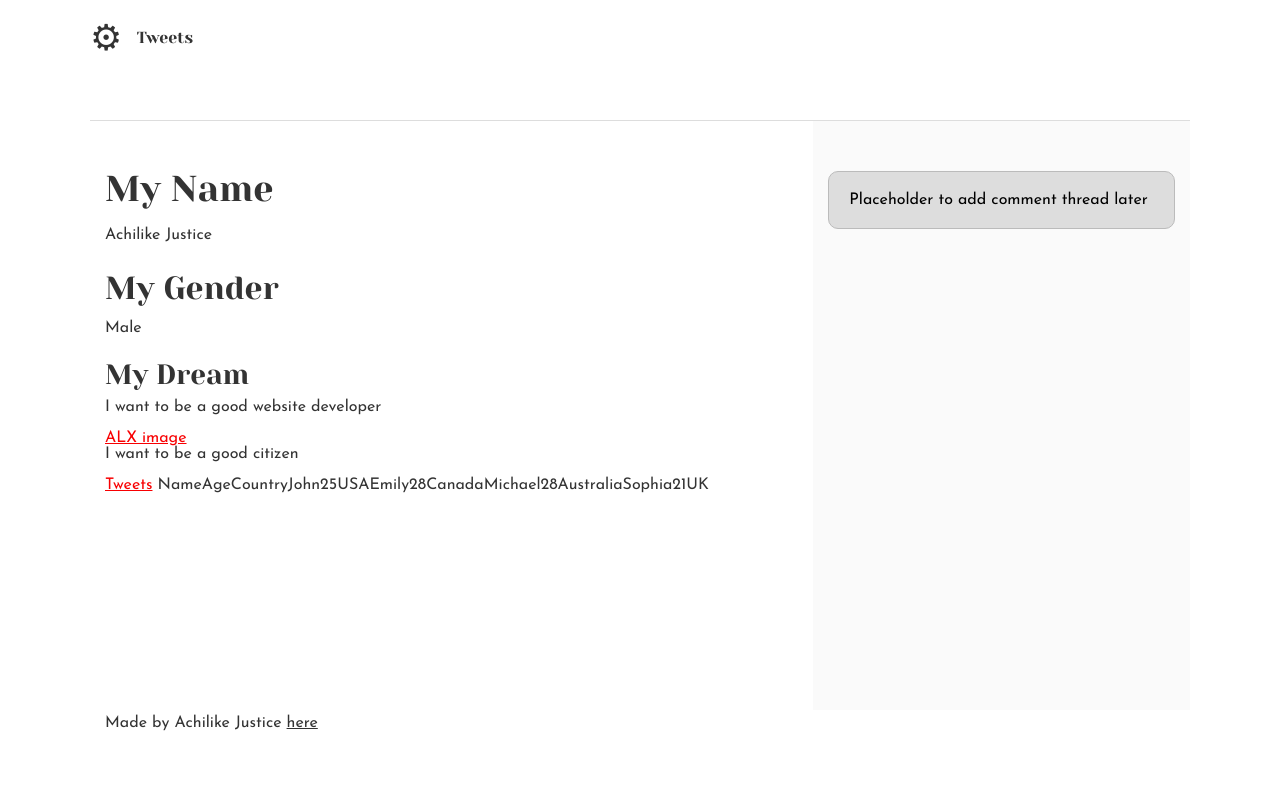
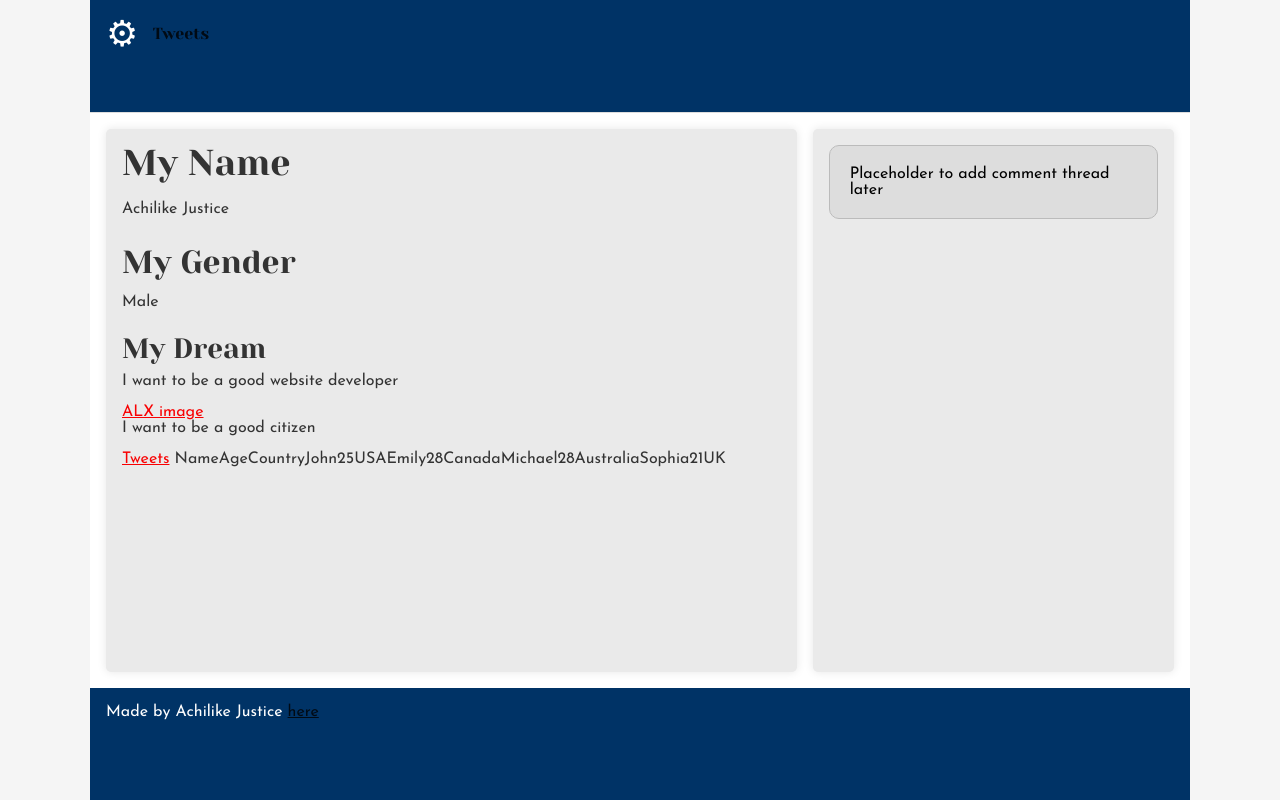
Before and after one commit to ArchieK9/alx_html_css, a plain HTML site: page css_basic/index.html in a window 1280 px wide. Drawn offline with Linux system fonts and the light colour scheme.

Commit message:
Add custom styles to styles.css

```diff
--- a/css_basic/styles.css
+++ b/css_basic/styles.css
@@ -1,14 +1,31 @@
 body, main{
-    display: flex;
+  display: flex;
 }
 
 body{
-    flex-direction: column;
+  flex-direction: column;
+  background-color: #f5f5f5;
+  color: #333;
 }
 
+header, footer {
+  background-color: #003366;
+  color: white;
+  padding: 1rem;
+}
+
+.logo {
+  font-size: 2rem;
+  margin-right: 1rem;
+}
+
+
 main{
-    flex-direction: row;
-    flex: auto;
+  flex-direction: row;
+  flex: auto;
+  gap: 1rem;
+  padding: 1rem;
+  background-color: #fff;
 }
 
 article {
@@ -20,3 +37,10 @@ aside {
   flex: 1;
   overflow-y: auto;
 }
+
+article, aside {
+  background-color: #eaeaea;
+  padding: 1rem;
+  border-radius: 5px;
+  box-shadow: 0 0 10px rgba(0,0,0,0.1);
+}
```
